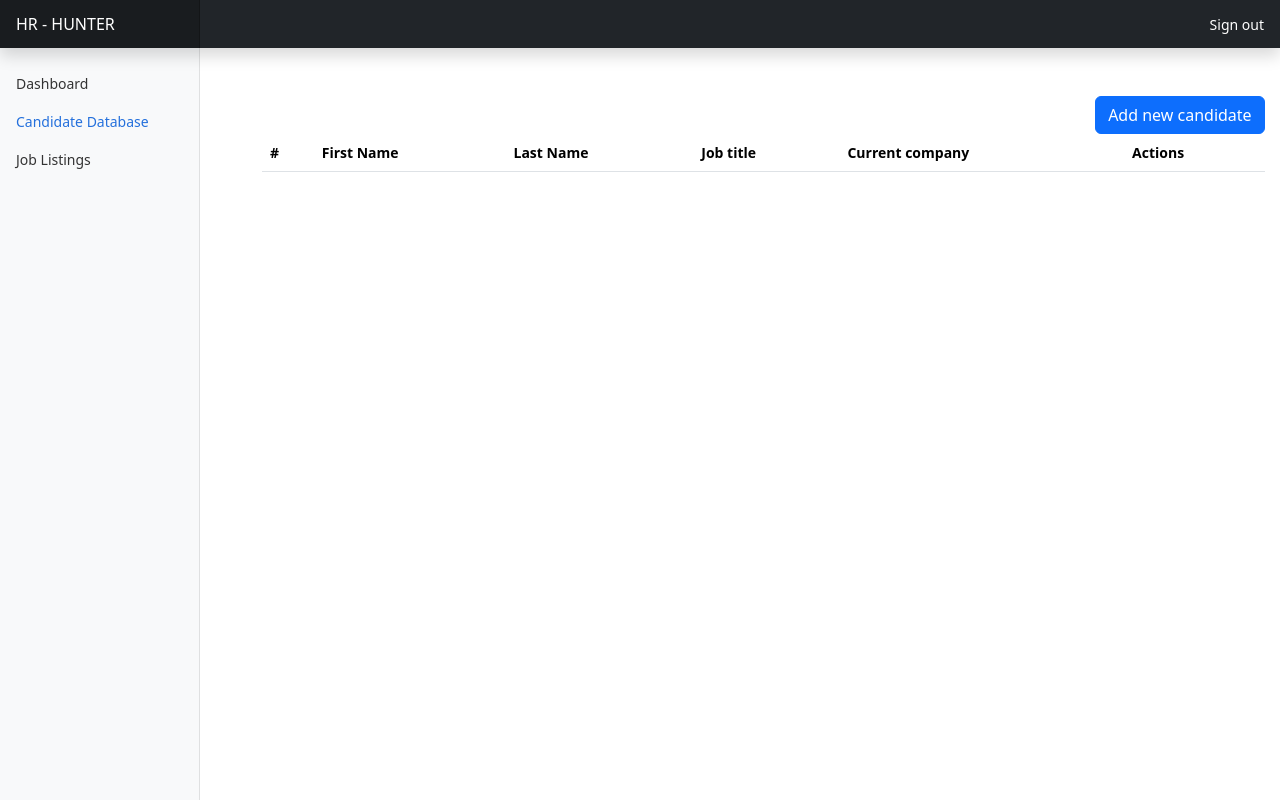
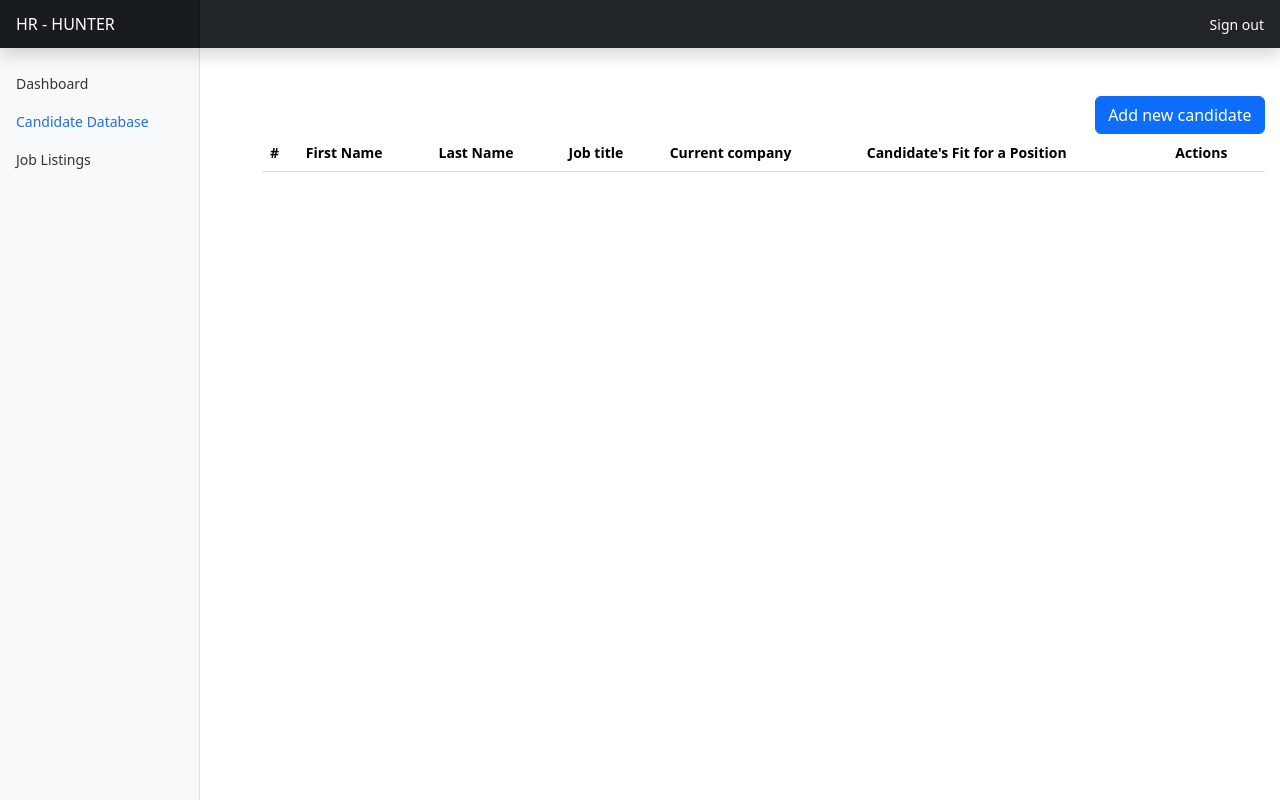
Before and after one commit to danlopatenco/HR-Hunt, a Django app: page /candidates/list/ in a window 1280 px wide. Run offline with Django 4.2, Linux system fonts and the light colour scheme; the visitor is signed in with stand-in values (Sample User, id 1); data that the repository does not hold is empty; some libraries are stand-ins or nearby versions.

Commit message:
Show job positions feat by candidate

```diff
--- a/candidates/templates/list.html
+++ b/candidates/templates/list.html
@@ -16,6 +16,7 @@
           <th scope="col">Last Name</th>
           <th scope="col">Job title</th>
           <th scope="col">Current company</th>
+          <th scope='col'>Candidate's Fit for a Position</th>
           <th scope="col">Actions</th>
         </tr>
       </thead>
@@ -29,11 +30,14 @@
           <td>{{ candidate.current_job_title }}</td>
           <td>{{ candidate.current_company }}</td>
           <td>
+            {{ candidate.position_fit.all|join:', ' }}
+          </td>
+          <td>
             <a class="btn" href="{% url 'profile_details' id=candidate.id %}">
               <i class="bi bi-box-arrow-up-right"></i>
             </a>
 
-            <a class="btn" data-profile-id="{{ candidate.id }}">
+            <a class="btn"  href="{% url 'delete_candidate' id=candidate.id %}" data-profile-id="{{ candidate.id }}">
               <i class="bi bi-trash3"></i>
             </a>
           </td>
--- a/candidates/urls.py
+++ b/candidates/urls.py
@@ -3,13 +3,15 @@ from .views import (
     list_candidates,
     new_candidate,
     profile_details,
-    download_resume
+    download_resume,
+    delete_candidate
 )
 
 urlpatterns = [
     path('list/', list_candidates, name='list_candidates'),
     path('new_candidate', new_candidate, name='new_candidate'),
     path('candidate/<int:id>', profile_details, name='profile_details'),
-    path('download_resume/<int:candidate_id>/', download_resume, name='download_resume')
+    path('download_resume/<int:candidate_id>/', download_resume, name='download_resume'),
+    path('delete_candidate/<int:id>', delete_candidate, name='delete_candidate')
 
 ]
--- a/candidates/views.py
+++ b/candidates/views.py
@@ -59,3 +59,16 @@ def download_resume(request, candidate_id):
     response = FileResponse(open(resume_file, 'rb'))
     response['Content-Disposition'] = f'attachment; filename={candidate.resume.name}'
     return response
+
+
+@login_required
+def delete_candidate(request, id):
+    candidate = get_object_or_404(Candidate, id=id)
+    candidate.delete()
+    candidates = Candidate.objects.all()
+
+    context = {
+        'link_active': 'list_candidates',
+        'candidates': candidates
+    }
+    return render(request, 'list.html', context)
```
Also changed, not shown: candidates/admin.py (+25 -1 lines), candidates/templates/candidate_details.html (+9 -4 lines).
